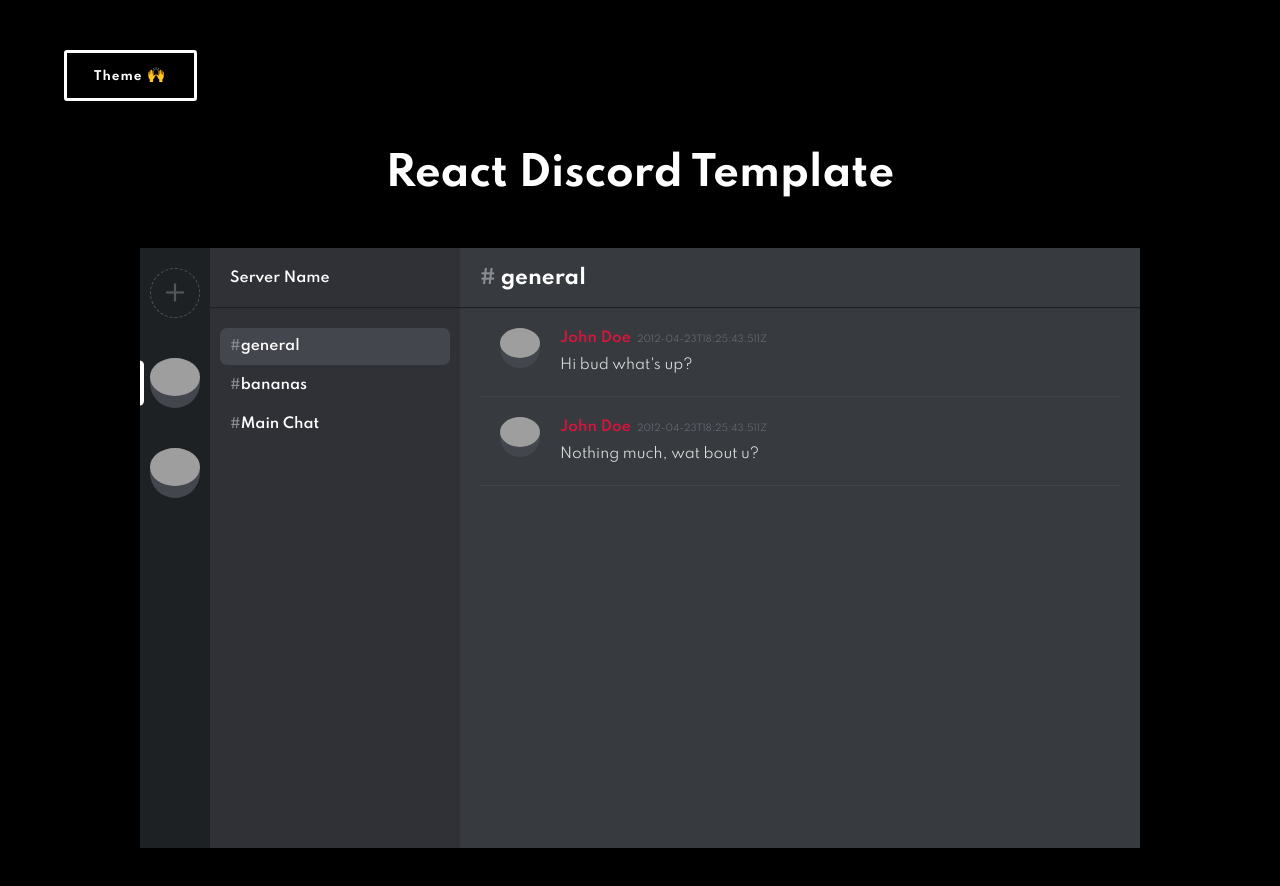
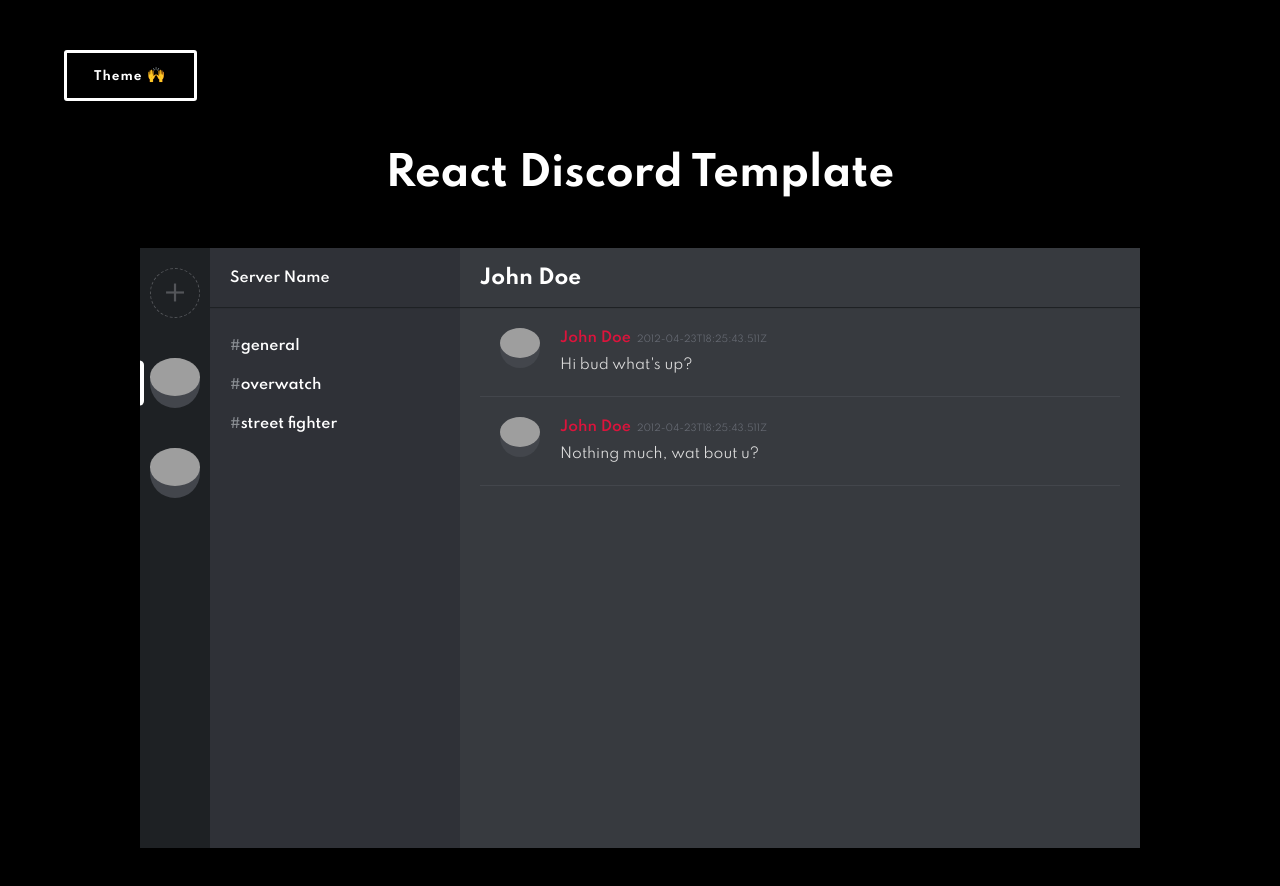
Before and after one commit to SaramCodes/React-Discord-Mockup, a React (Create React App) app: page / in a window 1280 px wide. Shown: the top 886 px of the page. Built offline with nearby package versions, Linux system fonts and the light colour scheme; grey boxes are pictures that could not be loaded.

Commit message:
done, but not transitions

```diff
--- a/src/components/DiscordTemplate/ChatBar.js
+++ b/src/components/DiscordTemplate/ChatBar.js
@@ -9,19 +9,26 @@
 
     let activeUser = Data.active.find(user => {if(user.isActive){ return user}} )
 
+    let activeServer = Data.global.find(server => {if(server.isActive){ return server}} )
 
     return (
 
 
        <ChatMainContainer>
             <div className="chat-name-heading">
-                    <h5><span>#</span>general</h5>
+                    {activeUser ?
+                     <h5>{activeUser.username}</h5>
+                    : <h5><span>#</span>{activeServer.server}</h5>}
+
+
+
             </div>
             <div className="chats">
 
-                {activeUser.chats ? activeUser.chats.map(chat => (
+                {activeUser ?
+                    activeUser.chats ? activeUser.chats.map((chat, key) => (
 
-                    <div className="chat">
+                        <div key={key} className="chat">
                             <div className="chat-avatar">
                                 <img src={activeUser.avatar} />
                             </div>
@@ -39,7 +46,32 @@
                         </div>
 
                     ))
-                : <div className="empty-chat"><h5 >Send a message to initiate conversation...</h5></div>}
+                    : <div className="empty-chat"><h5 >Send a message to initiate conversation...</h5></div>
+                : ""}
+
+                {activeServer ?
+                    activeServer.chats ? activeServer.chats.map((chat, key) => (
+
+                        <div key={key} className="chat">
+                            <div className="chat-avatar">
+                                <img src={chat.avatar} />
+                            </div>
+                            <div className="chat-body">
+                                <div className="chat-user">
+                                    {chat.username}
+                                    <span>
+                                        {chat.time}
+                                    </span>
+                                </div>
+                                <div className="chat-content">
+                                    {chat.body}
+                                </div>
+                            </div>
+                        </div>
+
+                    ))
+                    : <div className="empty-chat"><h5 >Send a message to initiate conversation...</h5></div>
+                : ""}
 
 
 
--- a/src/components/DiscordTemplate/DiscordTemplate.js
+++ b/src/components/DiscordTemplate/DiscordTemplate.js
@@ -13,7 +13,7 @@
     const {openAddChatModal} = useContext(GlobalContext);
     const {closeAddChatBg} = useContext(GlobalContext);
 
-
+    console.log(Data)
 
 
     let addChatModelVisible = addChatVisible.visible ? "add-chat-modal-container add-chat-modal-container-show" : "add-chat-modal-container";
--- a/src/components/DiscordTemplate/ServerBar.js
+++ b/src/components/DiscordTemplate/ServerBar.js
@@ -1,7 +1,16 @@
-import React from "react";
+import React, {useContext} from "react";
 import {ServerNameContainer} from "./Styles.js";
+import  {GlobalContext} from "../../context/GlobalState.js";
+
+
 
 const ServerBar = () => {
+
+    const {Data} = useContext(GlobalContext);
+    const {changeServer} = useContext(GlobalContext);
+
+
+
     return(
         <ServerNameContainer>
             <div className="server-name-heading">
@@ -9,9 +18,10 @@
             </div>
 
             <ul className="server-list">
-                <li className="server server-active"><p><span>#</span>general</p></li>
-                <li className="server"><p><span>#</span>bananas</p></li>
-                <li className="server"><p><span>#</span>Main Chat</p></li>
+                {Data.global.map((server, key) => (
+                <li onClick={() => changeServer(server.id)} key={key} className={"server " + (server.isActive ? 'server-active' : '')}><p><span>#</span>{server.server}</p></li>
+                ))}
+
             </ul>
         </ServerNameContainer>
     )
--- a/src/components/DiscordTemplate/Styles.js
+++ b/src/components/DiscordTemplate/Styles.js
@@ -28,6 +28,9 @@
         width: 100%;
         background: rgba(0,0,0,0.6);
         display: none;
+        *{
+            user-select: none;
+        }
     }
 
     .add-chat-modal-container-show{
@@ -371,7 +374,7 @@
         line-height: 1.5;
         margin-bottom: 6px;
         span{
-            color: ${props => props.theme.mode === "dark" ? "#686c75"  : "#97938A"};
+            color: ${props => props.theme.mode === "dark" ? "#686c75"  : "#1f1e1b"};
             font-size: 9px;
             margin-left: 6px;
             font-weight:400;
--- a/src/context/AppReducer.js
+++ b/src/context/AppReducer.js
@@ -16,6 +16,10 @@
                         }
                     }),
                     inactive: state.Data.inactive.filter(user => user.id !== action.payload),
+                    global: state.Data.global.map(server => {
+                        server.isActive = false;
+                        return server;
+                    })
                 },
 
                 addChatVisible: {visible: false, btnActive: true}
@@ -39,7 +43,12 @@
                             return user;
                         }
                     }),
-                    inactive: state.Data.inactive
+                    inactive: state.Data.inactive,
+                    global: state.Data.global.map(server => {
+                        server.isActive = false;
+                        return server;
+                    })
+
                 }
             }
 
@@ -55,6 +64,24 @@
                 addChatVisible: action.payload
             }
 
+
+        case "CHANGE_SERVER":
+            const myState = {
+                ...state,
+                Data: {
+                    active: state.Data.active.map(user => {
+                        user.isActive = false;
+                        return user;
+                    }),
+                    inactive: state.Data.inactive,
+                    global: state.Data.global.map(server => {
+                        action.payload === server.id ? server.isActive = true : server.isActive = false
+                        return server;
+                    })
+                }
+            }
+            return myState;
+
         default:
             return state;
     }
--- a/src/context/GlobalState.js
+++ b/src/context/GlobalState.js
@@ -35,6 +35,13 @@
         })
     }
 
+    const changeServer = (id) => {
+        dispatch({
+            "type": "CHANGE_SERVER",
+            "payload": id
+        })
+    }
+
     const openAddChatModal = (e) => {
         dispatch({
             "type": "OPEN_ADD_MODAL",
@@ -55,7 +62,8 @@
             activeInactiveUser,
             openAddChatModal,
             closeAddChatBg,
-            changeUser
+            changeUser,
+            changeServer
         }}>
             {children}
         </GlobalContext.Provider>
--- a/src/context/data.json
+++ b/src/context/data.json
@@ -4,7 +4,7 @@
             "id": 1,
             "username": "John Doe",
             "isActive": true,
-            "avatar": "https://i1.sndcdn.com/avatars-000296531234-l9el3x-t500x500.jpg",
+            "avatar": "https://i.pinimg.com/236x/8e/0a/99/8e0a999d326bc68de8e4428a0653a73b.jpg",
             "chats":[
                 {
                     "sender" : "me",
@@ -55,7 +55,9 @@
 
     "global":[
         {
+            "id": 31,
             "server": "general",
+            "isActive": false,
             "chats" :[
                 {
                     "id": 3,
@@ -74,7 +76,9 @@
             ]
         },
         {
-            "server": "training",
+            "id": 34,
+            "server": "overwatch",
+            "isActive": false,
             "chats" :[
                 {
                     "id": 3,
@@ -93,7 +97,9 @@
             ]
         },
         {
-            "server": "video editing",
+            "id": 37,
+            "server": "street fighter",
+            "isActive": false,
             "chats" :[
                 {
                     "id": 3,
```
Lines whose indentation alone changed are shown as unchanged.
